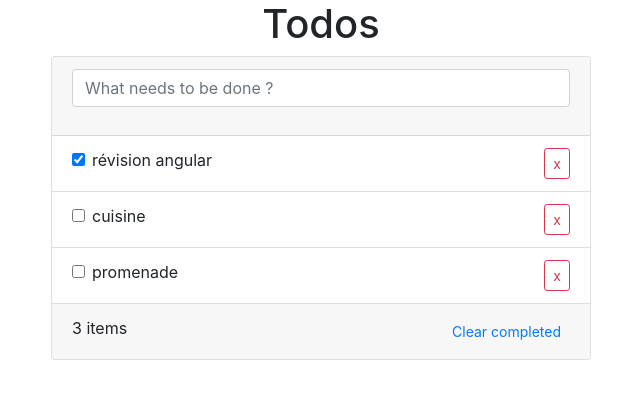
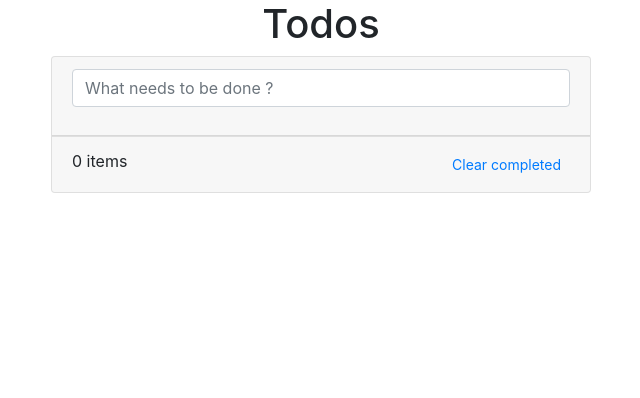
Before and after one commit to koto007/todo-list, an Angular app: page / in a window 1280 px wide. Shown: the top 398 px of the page, without its empty margins (319-959 px from the left). Built offline with nearby package versions, Linux system fonts and the light colour scheme.

Commit message:
Add binding to generate checkbox id and remove hard coded item from todo array

```diff
--- a/src/app/app.component.html
+++ b/src/app/app.component.html
@@ -11,8 +11,8 @@
                 <ul class="list-group list-group-flush">
                     <li *ngFor="let item of todoArray, let itemIndex = index" class="list-group-item d-flex justify-content-between">
                         <div class="form-check">
-                            <input type="checkbox" class="form-check-input" id="exampleCheck1" [(ngModel)]="item.checked">
-                            <label class="form-check-label" for="exampleCheck1">
+                            <input type="checkbox" class="form-check-input" [attr.id]="'todo-' + itemIndex" [(ngModel)]="item.checked">
+                            <label class="form-check-label" [attr.for]="'todo-' + itemIndex">
                                 {{ item.title }}
                             </label>
                         </div>
--- a/src/app/app.component.ts
+++ b/src/app/app.component.ts
@@ -9,20 +9,7 @@ import { TodoItem } from './todo-item';
 export class AppComponent {
   title = 'todo-list';
 
-  public todoArray: Array<TodoItem> = [
-    {
-      title: 'révision angular',
-      checked: true,
-    },
-    {
-      title: 'cuisine',
-      checked: false,
-    },
-    {
-      title: 'promenade',
-      checked: false,
-    }
-  ];
+  public todoArray: Array<TodoItem> = [];
 
   public addItem($event: KeyboardEvent): void{
     if($event.code === "Enter"){
```
